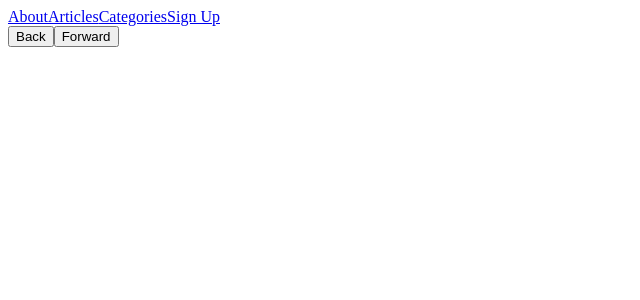
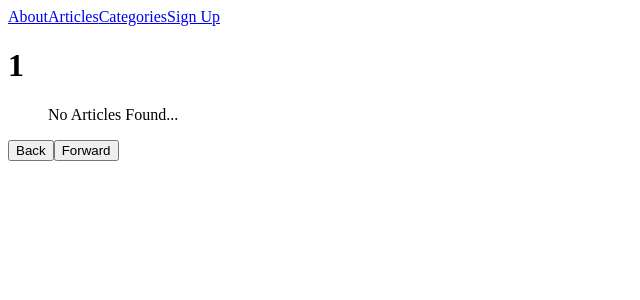
Before and after one commit to martinianol/react-router-codecademy, a React (Create React App) app: page /authors/1 in a window 1280 px wide. Shown: the top 300 px of the page, without its empty margins (0-640 px from the left). Built offline with nearby package versions, Linux system fonts and the light colour scheme; the HTML template or start-up script is replaced by a standard one.

Commit message:
Switch implementation

```diff
--- a/src/app/App.js
+++ b/src/app/App.js
@@ -8,7 +8,7 @@ import Article from "../components/Article";
 import Categories from "../components/Categories";
 import Author from "../components/Author";
 import Profile from "../components/Profile";
-import { BrowserRouter as Router, Route } from "react-router-dom";
+import { BrowserRouter as Router, Route, Switch } from "react-router-dom";
 
 import "./App.css";
 
@@ -17,14 +17,21 @@ function App() {
     <Router>
       <Header />
       <main>
+        <Switch>
           <Route path='/about'>
             <About />
           </Route>
           <Route path='/sign-up'>
             <SignUp />
           </Route>
+          <Route path='/articles/:title'>
+            <Article />
+          </Route>
           <Route path='/articles'>
             <Articles />
+          </Route>
+          <Route path='/authors/:name'>
+            <Author />
           </Route>
           <Route path='/categories'>
             <Categories />
@@ -32,6 +39,7 @@ function App() {
           <Route path='/profile'>
             <Profile />
           </Route>
+        </Switch>
       </main>
       <Footer />
     </Router>
--- a/src/components/Author.js
+++ b/src/components/Author.js
@@ -1,20 +1,18 @@
 import React from "react";
 import { useSelector } from "react-redux";
 import { selectAuthors } from "../features/authors//authorsSlice";
-import { Link } from "react-router-dom";
+import { useParams, Link } from 'react-router-dom';
 
-// Import useParams from React Router
+export default function Author() {
 
-export default function Author () {
-
-  // Extract the `name` URL parameter.
+  const { name } = useParams()// Extract the `name` URL parameter.
 
   const authors = useSelector(selectAuthors)
-  const author = authors["replace me"]
+  const author = authors[name]
 
   return (
     <main>
-      <h1>Articles by REPLACE ME</h1>
+      <h1>{name}</h1>
       <ul>
         {
           author && author.articles ? author.articles.map(slug => {
```
Lines whose indentation alone changed are shown as unchanged.
